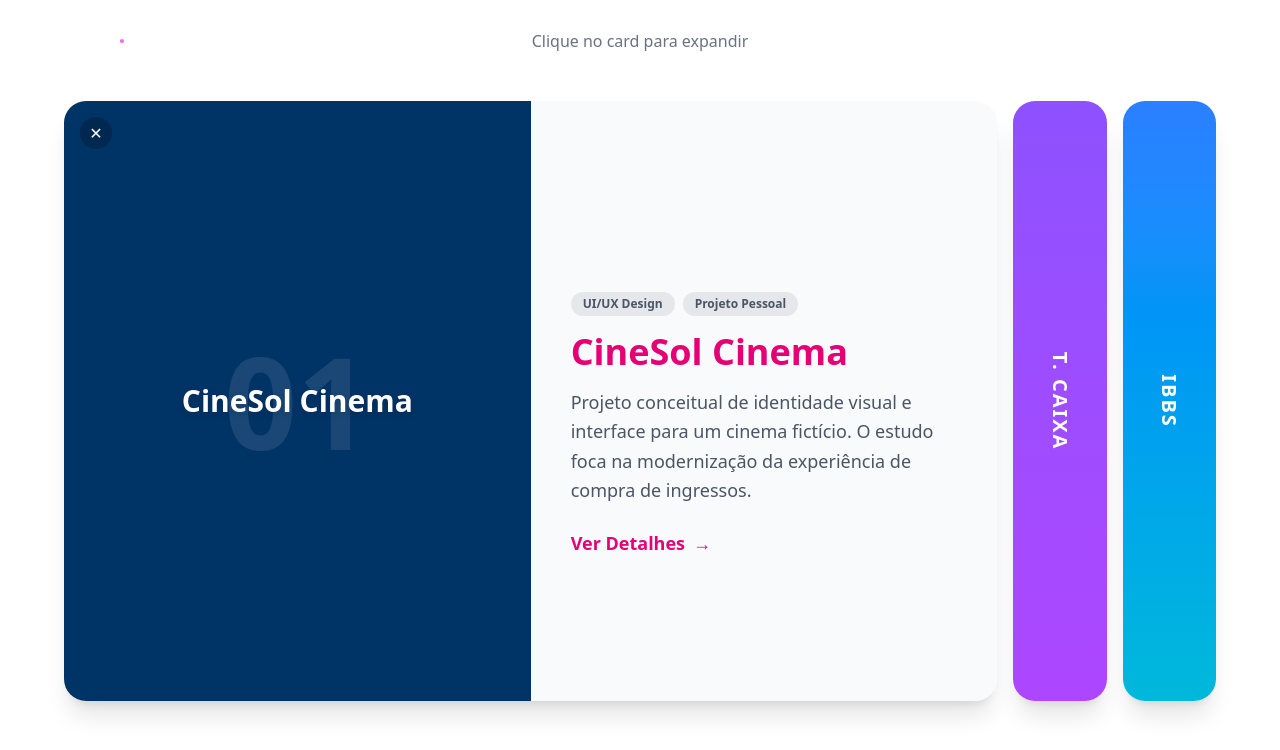
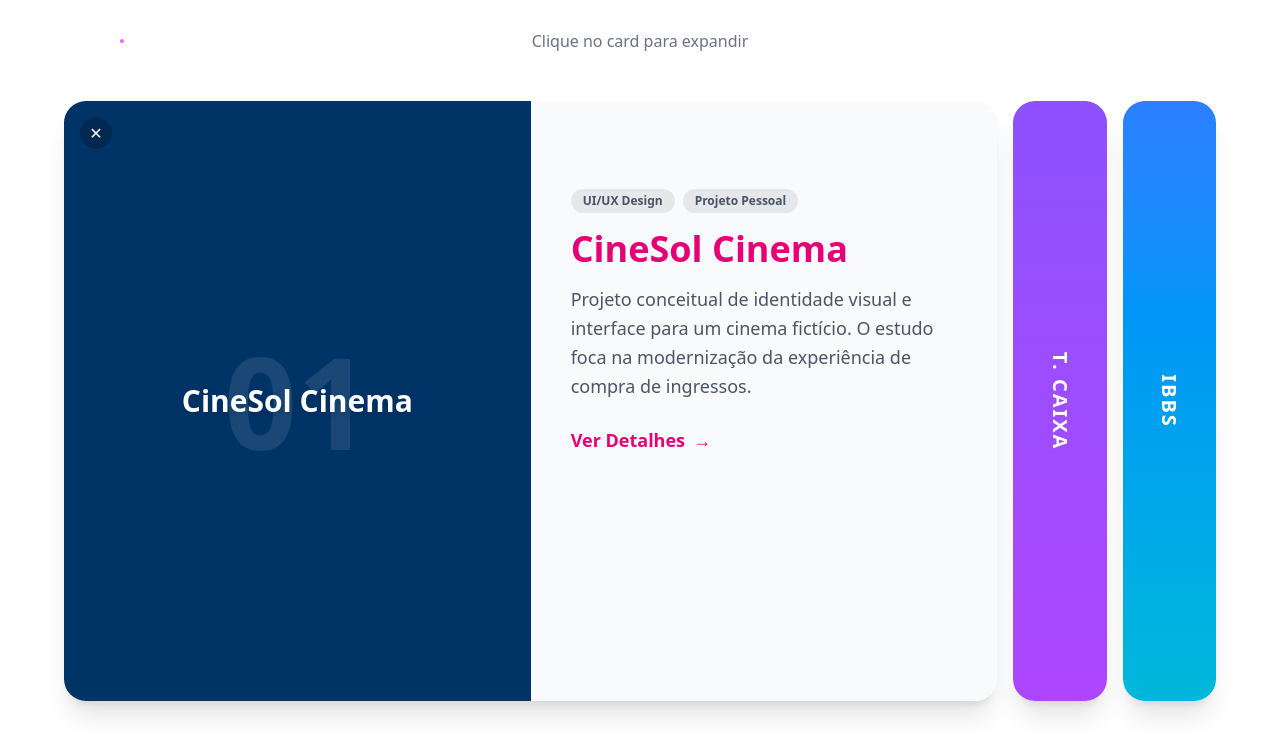
Before and after one commit to hevellyn16/portfolio, a React (Vite) app: page / in a window 1280 px wide. Both pictures are taken after a click on the element 250 px from the left and 2324 px from the top of the page. Shown: the part 1924-2674 px from the top of the page. Built offline with nearby package versions, Linux system fonts and the light colour scheme; a web font is replaced by a local one.

Commit message:
feat: update Projects section with fullstack project details

```diff
--- a/src/sections/Projects.tsx
+++ b/src/sections/Projects.tsx
@@ -40,13 +40,13 @@ const projectsData = [
     title: "IBBS",
     category: "Landing Page",
     shortCategory: "IBBS",
-    tags: ["UI/UX Design", "ReactJS", "TailwindCSS", "Figma", "Frontend"],
+    tags: ["UI/UX Design", "ReactJS", "TailwindCSS", "Figma", "Fullstack", "Supabase"],
     // TEMA: Azul / Ciano (MUDANÇA AQUI)
     colorFrom: "from-blue-500",
     colorTo: "to-cyan-500",       // Gradiente azul para ciano fica bem moderno
     textColor: "text-blue-600",
     bgColor: "bg-blue-50",
-    description: "Desenvolvi a nova landing page institucional da Igreja Batista Betel, utilizando React e Tailwind CSS. O projeto focou em modernizar a presença digital da comunidade com um design mobile-first, layout responsivo e hierarquia visual clara para facilitar o acesso à agenda e localização.",
+    description: "Desenvolvimento Fullstack de uma plataforma institucional e administrativa. O projeto inclui uma Landing Page de alta performance e um Dashboard Financeiro protegido por autenticação. Utilizei React e Supabase para criar um sistema seguro de gestão de arquivos (PDFs), com rotas privadas e interface otimizada para a administração da igreja.",
     link: "https://igrejabatistabetel.vercel.app/",
     linkLabel: "Ver Site",
     imageBg: "bg-[#263A4F]" // Usei o Azul Petróleo oficial da marca (do botão que você fez)
@@ -56,7 +56,6 @@ const projectsData = [
 export default function Projects() {
   const [activeId, setActiveId] = useState<number | null>(null);
   const { displayText, elementRef } = useTypewriter("Meus Projetos");
-  const [ expandTags, setExpandTags ] = useState(false);
 
   const handleCardClick = (id: number) => {
     setActiveId(activeId === id ? null : id);
@@ -130,7 +129,7 @@ export default function Projects() {
                 </div>
 
                 {/* Lado do Texto */}
-                <div className="w-full md:w-1/2 p-6 md:p-10 flex flex-col justify-center bg-gray-50 text-left h-full overflow-y-auto">
+                <div className="w-full md:w-1/2 p-6 md:p-10 flex flex-col pt-2 bg-gray-50 text-left h-full overflow-y-auto">
 
                 <div className="flex gap-2 mb-4 flex-wrap mt-12">
                   {project.tags.map(tag => (
```
